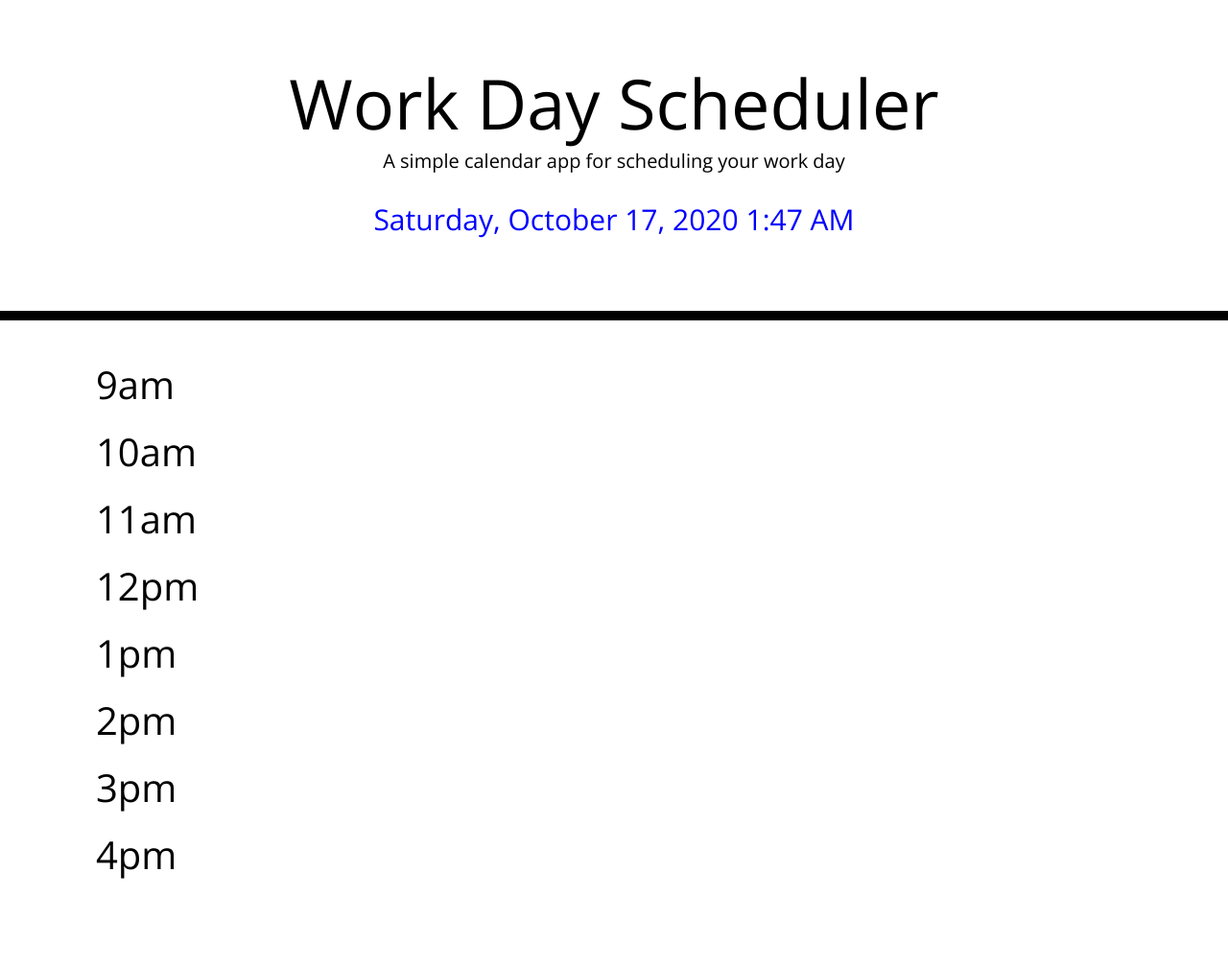
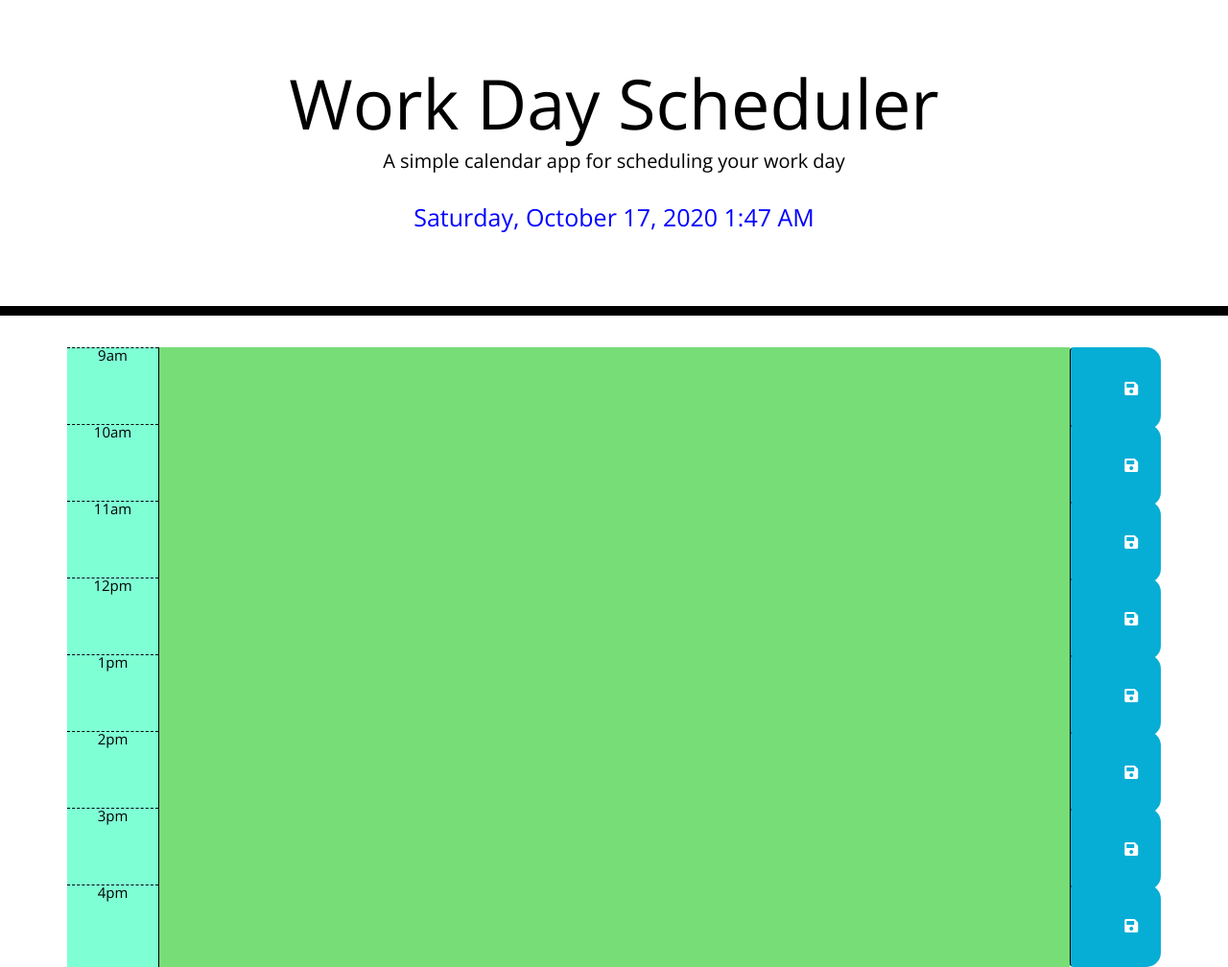
Before and after one commit to bhenryh/hw5_thirdPartyAPIs, a plain HTML site: page index.html in a window 1280 px wide. Shown: the whole page at 96% size. Before the commit the page ends 926 px from the top, so only its background shows below. Drawn offline with nearby package versions, Linux system fonts and the light colour scheme.

Commit message:
hw5 push2

```diff
--- a/assets/script.js
+++ b/assets/script.js
@@ -1,8 +1,44 @@
-// hmmmm. What to do first?
-console.log("This is working.")
+$(document).ready(function () {
 
-var CurrentDate = moment();
-console.log(CurrentDate)
+    var CurrentDate = moment();
+    $("#currentDay").text(moment().format('LLLL'));
+
+    $(".saveBtn").on("click", function(){
+        var active = $(this).siblings(".description").val()
+        var hour = $(this).parent().attr("id")
+        localStorage.setItem(hour, active)
+    })
+    function hourLoop() {
+        var currentTime = moment().hours()
+        console.log(currentTime);
+        $(".time-block").each(function() {
+            var timeCheck = parseInt($(this).attr("id").split("-")[1])
+            console.log(timeCheck)
+            if (timeCheck < currentTime) {
+                $(this).children(".description").addClass("past")
+            } else if (timeCheck === currentTime) {
+                $(this).children(".description").addClass("present")
+                $(this).children(".description").removeClass("past")
+            } else {
+                $(this).children(".description").addClass("future")
+                $(this).children(".description").removeClass("past")
+                $(this).children(".description").removeClass("present")
+            }
+
+        })
+    }
+    $("#hour-9 .description").val(localStorage.getItem("hour-9"))
+    $("#hour-10 .description").val(localStorage.getItem("hour-10"))
+    $("#hour-11 .description").val(localStorage.getItem("hour-11"))
+    $("#hour-12 .description").val(localStorage.getItem("hour-12"))
+    $("#hour-13 .description").val(localStorage.getItem("hour-13"))
+    $("#hour-14 .description").val(localStorage.getItem("hour-14"))
+    $("#hour-15 .description").val(localStorage.getItem("hour-15"))
+    $("#hour-16 .description").val(localStorage.getItem("hour-16"))
 
 
-$("#currentDay").text(moment().format('LLLL'));
+
+    hourLoop();
+
+
+})
--- a/assets/style.css
+++ b/assets/style.css
@@ -1,12 +1,12 @@
 body {
   font-family: 'Open Sans', sans-serif;
-  font-size: 40px;
+  font-size: 15px;
   line-height: 1;
 }
 
 #currentDay {
   padding-top: 20px;
-  font-size: 30px;
+  font-size: 25px;
   color: blue;
 }
 
@@ -43,12 +43,11 @@ textarea{
 }
 
 .hour {
-  background-color: #ffffff;
+  background-color: aquamarine;
   color: #000000;
-  padding: 15px;
-  border-style: solid 10px;
-  /* border-top: 1px dashed #000000; */
-  border-color: #06AED5;
+
+  /* padding: 15px; */
+  border-top: 1px dashed #000000;
 }
 
 .past {
--- a/index.html
+++ b/index.html
@@ -1,24 +1,15 @@
 <!DOCTYPE html>
 <html lang="en">
+
 <head>
   <meta charset="UTF-8" />
   <meta name="viewport" content="width=device-width, initial-scale=1.0" />
   <meta http-equiv="X-UA-Compatible" content="ie=edge" />
-    <link
-      rel="stylesheet"
-      href="https://stackpath.bootstrapcdn.com/bootstrap/4.3.1/css/bootstrap.min.css"
-    />
-    <link
-      rel="stylesheet"
-      href="https://use.fontawesome.com/releases/v5.8.1/css/all.css"
-      integrity="sha384-50oBUHEmvpQ+1lW4y57PTFmhCaXp0ML5d60M1M7uH2+nqUivzIebhndOJK28anvf"
-      crossorigin="anonymous"
-    />
-    <link
-      href="https://fonts.googleapis.com/css?family=Open+Sans&display=swap"
-      rel="stylesheet"
-    />
-    <link rel="stylesheet" href="assets/style.css"/>
+  <link rel="stylesheet" href="https://stackpath.bootstrapcdn.com/bootstrap/4.3.1/css/bootstrap.min.css" />
+  <link rel="stylesheet" href="https://use.fontawesome.com/releases/v5.8.1/css/all.css"
+    integrity="sha384-50oBUHEmvpQ+1lW4y57PTFmhCaXp0ML5d60M1M7uH2+nqUivzIebhndOJK28anvf" crossorigin="anonymous" />
+  <link href="https://fonts.googleapis.com/css?family=Open+Sans&display=swap" rel="stylesheet" />
+  <link rel="stylesheet" href="assets/style.css" />
   <title>Work Day Scheduler</title>
 </head>
 
@@ -30,14 +21,63 @@
   </header>
   <div class="container hours">
     <!-- Timeblocks go here -->
-      <div id= "hour1" class= "hour">9am</div>
-      <div id= "hour2" class= "hour">10am</div>
-      <div id= "hour3" class= "hour">11am</div>
-      <div id= "hour4" class= "hour">12pm</div>
-      <div id= "hour5" class= "hour">1pm</div>
-      <div id= "hour6" class= "hour">2pm</div>
-      <div id= "hour7" class= "hour">3pm</div>
-      <div id= "hour8" class= "hour">4pm</div>
+    <div class="row time-block" id="hour-9">
+      <div class="col-md-1 hour">9am</div>
+      <textarea class="col-md-10 description"></textarea>
+      <button class="col-md-1 btn saveBtn">
+        <i class="fas fa-save"></i>
+      </button>
+    </div>
+    <div class="row time-block" id="hour-10">
+      <div class="col-md-1 hour">10am</div>
+      <textarea class="col-md-10 description"></textarea>
+      <button class="col-md-1 btn saveBtn">
+        <i class="fas fa-save"></i>
+      </button>
+    </div>
+    <div class="row time-block" id="hour-11">
+      <div class="col-md-1 hour">11am</div>
+      <textarea class="col-md-10 description"></textarea>
+      <button class="col-md-1 btn saveBtn">
+        <i class="fas fa-save"></i>
+      </button>
+    </div>
+    <div class="row time-block" id="hour-12">
+      <div class="col-md-1 hour">12pm</div>
+      <textarea class="col-md-10 description"></textarea>
+      <button class="col-md-1 btn saveBtn">
+        <i class="fas fa-save"></i>
+      </button>
+    </div>
+    <div class="row time-block" id="hour-13">
+      <div class="col-md-1 hour">1pm</div>
+      <textarea class="col-md-10 description"></textarea>
+      <button class="col-md-1 btn saveBtn">
+        <i class="fas fa-save"></i>
+      </button>
+    </div>
+    <div class="row time-block" id="hour-14">
+      <div class="col-md-1 hour">2pm</div>
+      <textarea class="col-md-10 description"></textarea>
+      <button class="col-md-1 btn saveBtn">
+        <i class="fas fa-save"></i>
+      </button>
+    </div>
+    <div class="row time-block" id="hour-15">
+      <div class="col-md-1 hour">3pm</div>
+      <textarea class="col-md-10 description"></textarea>
+      <button class="col-md-1 btn saveBtn">
+        <i class="fas fa-save"></i>
+      </button>
+    </div>
+    <div class="row time-block" id="hour-16">
+      <div class="col-md-1 hour">4pm</div>
+      <textarea class="col-md-10 description"></textarea>
+      <button class="col-md-1 btn saveBtn">
+        <i class="fas fa-save"></i>
+      </button>
+    </div>
+
 
   </div>
 
@@ -47,4 +87,5 @@
 
 
 </body>
+
 </html>
```
Lines whose indentation alone changed are shown as unchanged.
